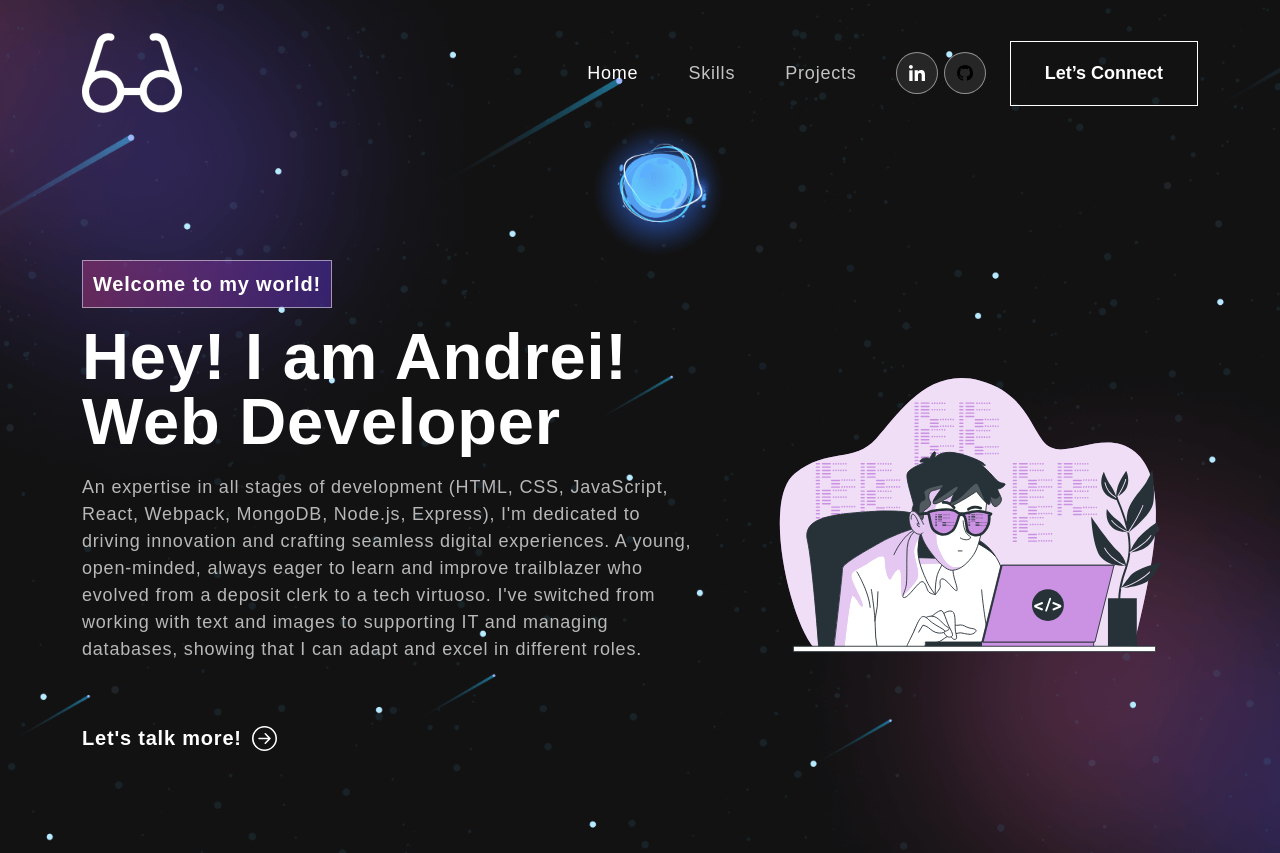
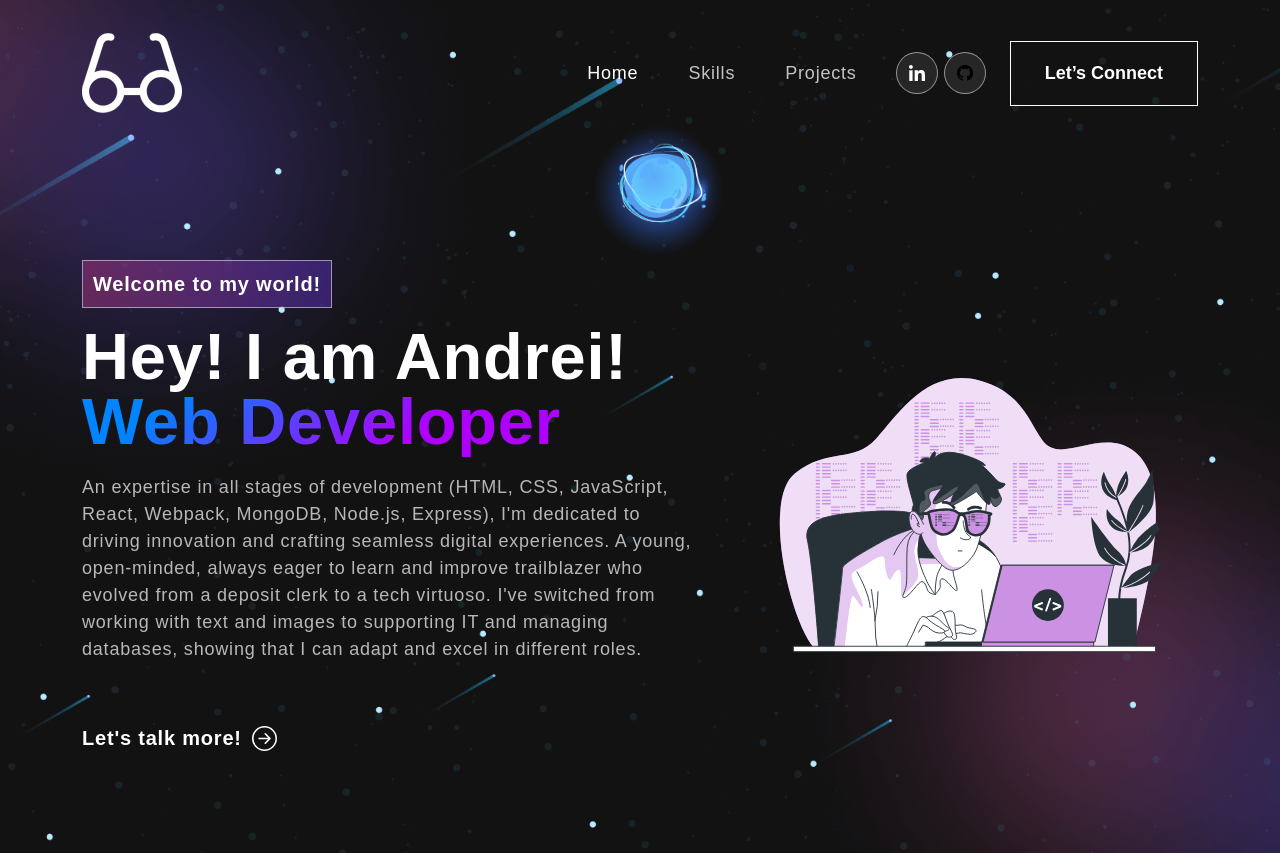
Before and after one commit to Negrea-Andrei/portfolio_new, a React (Create React App) app: page / in a window 1280 px wide. Built offline with nearby package versions, Linux system fonts and the light colour scheme.

Commit message:
Added a color gradient to my title

```diff
--- a/src/App.css
+++ b/src/App.css
@@ -247,6 +247,14 @@ nav.navbar .navbar-toggler[aria-expanded="true"] .navbar-toggler-icon {
   margin-bottom: 16px;
   display: inline-block;
 }
+
+.space-color {
+  background-clip: text;
+  background: linear-gradient(322deg, rgba(175,0,255,1) 31%, rgb(0, 132, 255) 82%);
+  -webkit-background-clip: text;
+  color: transparent;
+}
+
 .hero h1 {
   font-size: 65px;
   font-weight: 700;
--- a/src/components/HeroSection.jsx
+++ b/src/components/HeroSection.jsx
@@ -11,7 +11,7 @@ export default function HeroSection() {
             <span className="tagline">Welcome to my world!</span>
             <h1>
               Hey! I am Andrei!
-              <br /> Web Developer
+              <br /><span className="space-color"> Web Developer</span>
             </h1>
             <p>
               An expertise in all stages of development (HTML, CSS, JavaScript,
```
